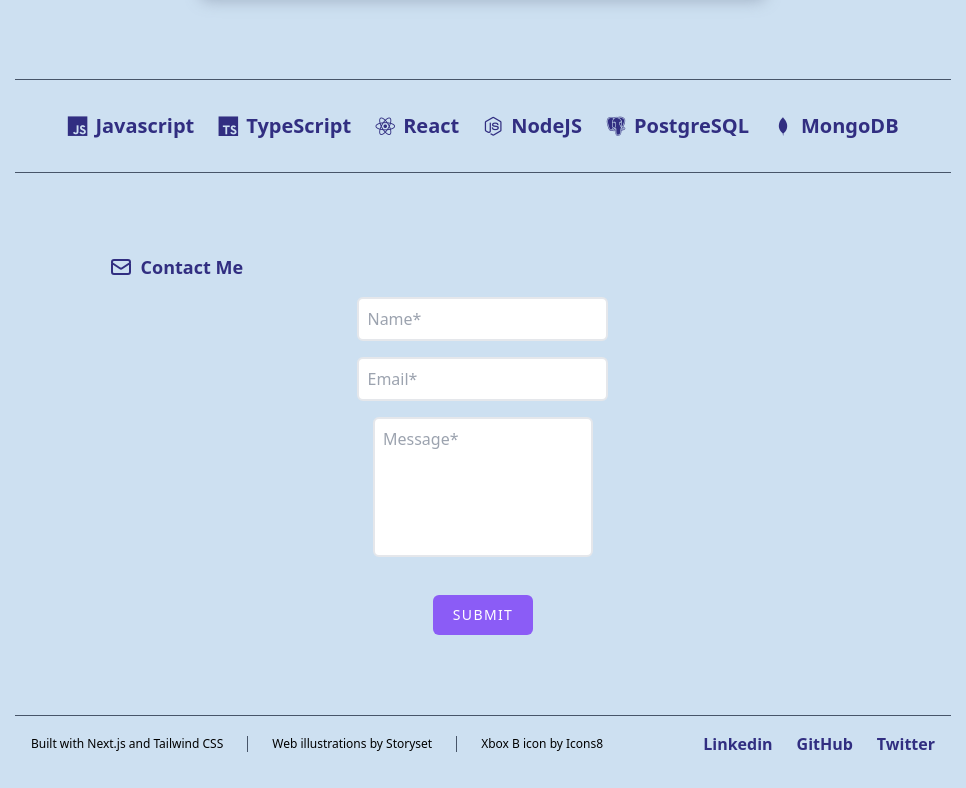
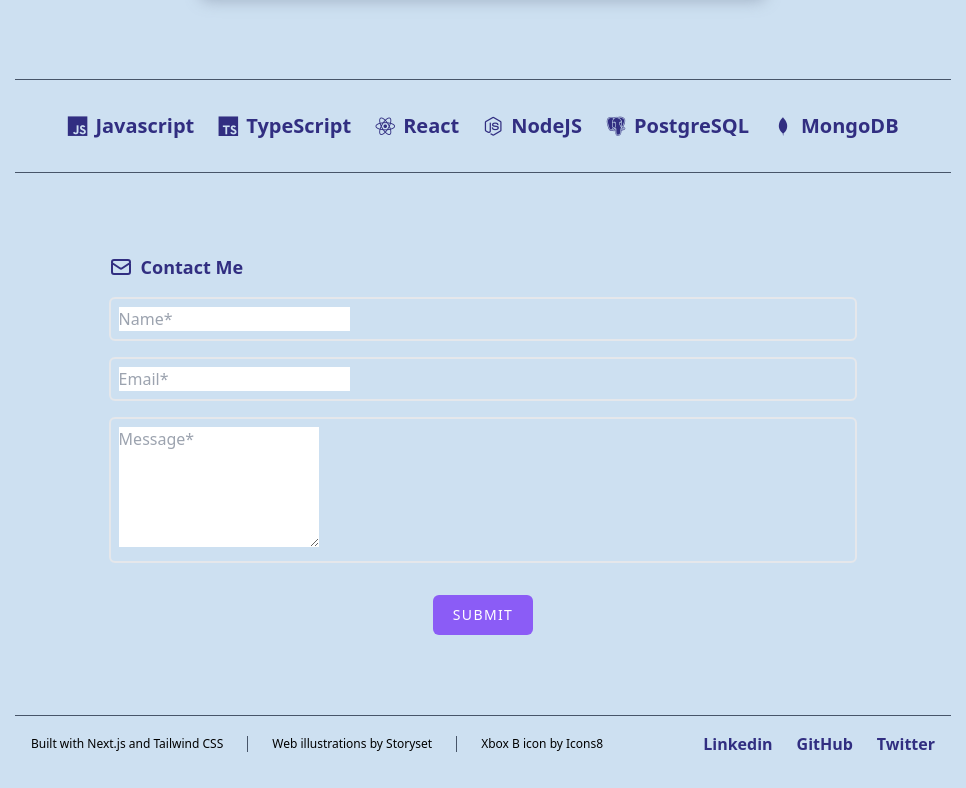
Before and after one commit to WebDevBernard/Portfolio, a Next.js app: page / in a window 1280 px wide. Shown: the part 1787-2575 px from the top of the page, without its empty margins (157-1123 px from the left). Built offline with nearby package versions, Linux system fonts and the light colour scheme; a web font is replaced by a local one.

Commit message:
test form

```diff
--- a/components/Contact.tsx
+++ b/components/Contact.tsx
@@ -34,18 +34,11 @@ export default function Contact() {
             Don’t fill this out if you’re human: <input name="bot-field" />
           </label>
         </p>
-        <p>
+        <p className="w-full p-2 border-2 rounded-md focus:outline-none focus:border-indigo-900">
+          <input autoComplete="off" placeholder="Name*" name="name" required />
+        </p>
+        <p className="w-full p-2 border-2 rounded-md focus:outline-none focus:border-indigo-900">
           <input
-            className="w-full p-2 border-2 rounded-md focus:outline-none focus:border-indigo-900"
-            autoComplete="off"
-            placeholder="Name*"
-            name="name"
-            required
-          />
-        </p>
-        <p>
-          <input
-            className="w-full p-2 border-2 rounded-md focus:outline-none focus:border-indigo-900"
             autoComplete="off"
             type="email"
             name="email"
@@ -53,9 +46,8 @@ export default function Contact() {
             required
           />
         </p>
-        <p>
+        <p className="w-full resize-none p-2 border-2 rounded-md focus:outline-none focus:border-indigo-900">
           <textarea
-            className="w-full resize-none p-2 border-2 rounded-md focus:outline-none focus:border-indigo-900"
             autoComplete="off"
             name="message"
             placeholder="Message*"
```
